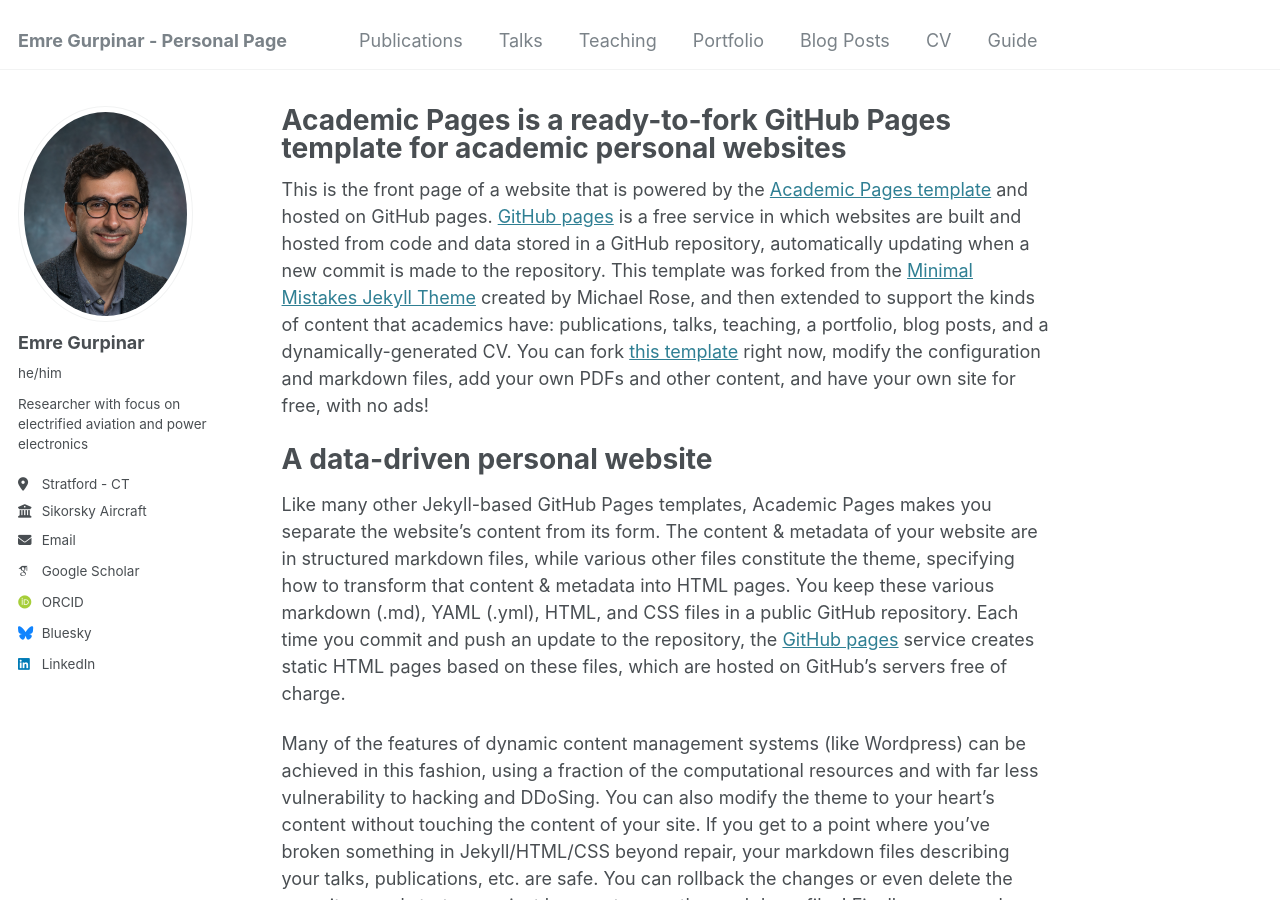
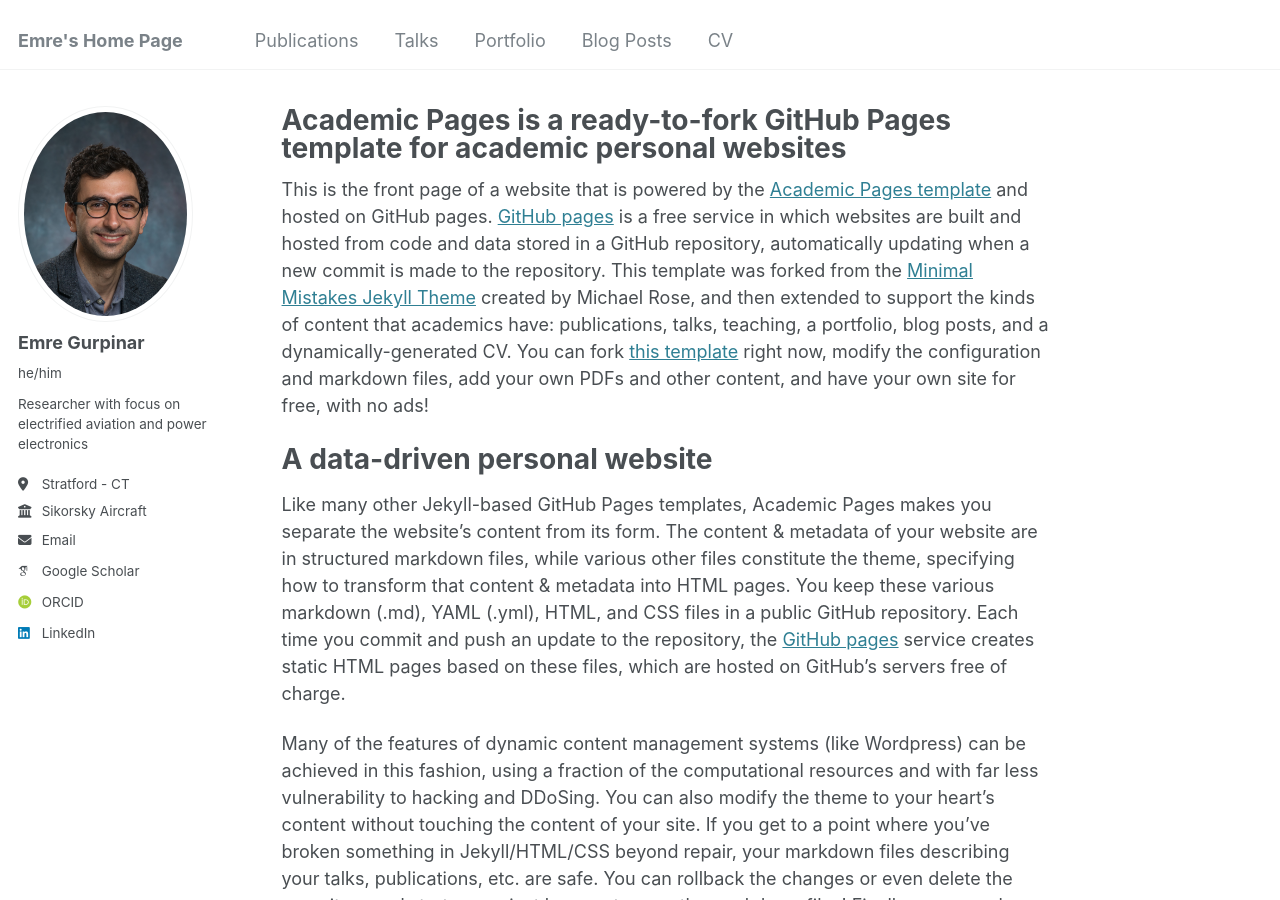
Before and after one commit to egurpinar/egurpinar.github.io, a Jekyll site: the page built from _pages/about.md, in a window 1280 px wide and 900 px high. Built offline with Jekyll 4.4.1, drawn with Linux system fonts in a browser that asks for light colours; some web fonts are replaced.

```diff
--- a/_config.yml
+++ b/_config.yml
@@ -8,7 +8,7 @@
 
 # Basic Site Settings
 locale                   : "en-US"
-title                    : "Emre Gurpinar - Personal Page "
+title                    : "Emre's Home Page "
 title_separator          : "-"
 name                     : &name "Emre Gurpinar"
 description              : &description "personal description"
@@ -49,7 +49,7 @@ author:
   stackoverflow    : # User number or user number and name (i.e., use "1" or "1/jeff-atwood")
 
   # Social media
-  bluesky          : "bsky.app" # Replace this with you Bluesky username
+  bluesky          : #"bsky.app" # Replace this with you Bluesky username
   facebook         : # Username
   flickr           : # Username
   foursquare       : # Username
@@ -58,7 +58,7 @@ author:
   keybase          : # Username
   instagram        : # Username
   lastfm           : # Username
-  linkedin         : emre.gurpinar
+  linkedin         : emregurpinar
   mastodon         : # URL
   medium           : # URL
   pinterest        : # Username
```
Also changed, not shown: _data/navigation.yml (+1 -7 lines).
